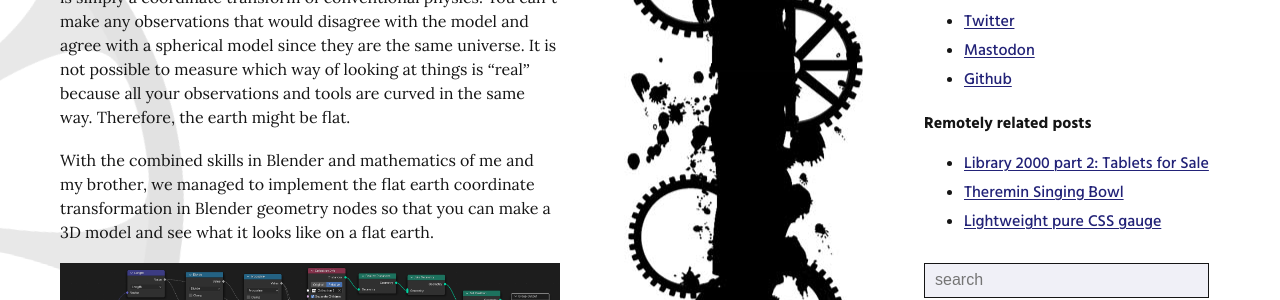
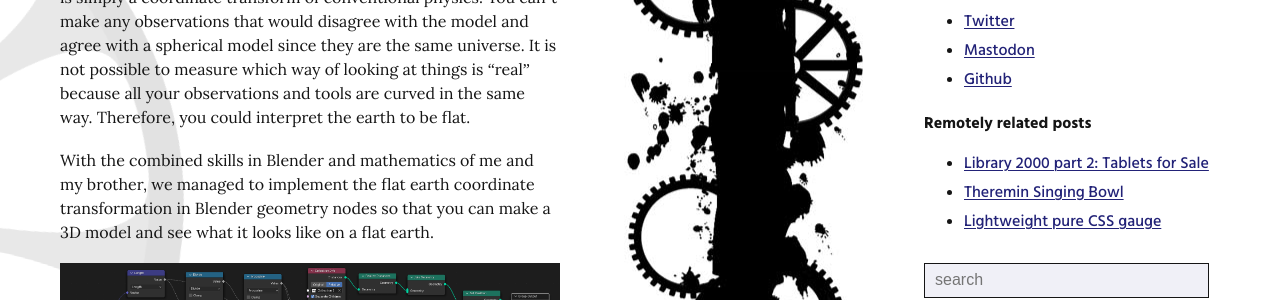
Before and after one commit to pepijndevos/pepijndevos.github.com, a Jekyll site: the page built from _posts/2024-04-14-earth-could-be-round-earth-could-be-flat.markdown, in a window 1280 px wide and 900 px high, scrolled down 2321 px. Shown: the part 297-597 px from the top of the window. Built offline with Jekyll 4.4.1, drawn with Linux system fonts in a browser that asks for light colours; nearby versions of some CDN libraries; some web fonts are replaced; comment, search, counter and statistics services are not loaded; some of the changed text lies outside the part shown.

Commit message:
flat earth

```diff
--- a/_posts/2024-04-14-earth-could-be-round-earth-could-be-flat.markdown
+++ b/_posts/2024-04-14-earth-could-be-round-earth-could-be-flat.markdown
@@ -26,7 +26,7 @@ A lovely result from this flat earth model is that it clearly answers the questi
 
 The downside of this model that physics isn't independent of location and direction. For example the atmosphere is denser in the middle of the disk. A simple equation like $$F=ma$$ becomes hellishly complicated if you want it to work everywhere. There is also a magic Pacman teleportation point on the south pole.
 
-This model is internally consistent and impossible to falsify since it is simply a coordinate transform of conventional physics. You can't make any observations that would disagree with the model and agree with a spherical model since they are the same universe. It is not possible to measure which way of looking at things is "real" because all your observations and tools are curved in the same way. Therefore, the earth might be flat.
+This model is internally consistent and impossible to falsify since it is simply a coordinate transform of conventional physics. You can't make any observations that would disagree with the model and agree with a spherical model since they are the same universe. It is not possible to measure which way of looking at things is "real" because all your observations and tools are curved in the same way. Therefore, you could interpret the earth to be flat.
 
 With the combined skills in Blender and mathematics of me and my brother, we managed to implement the flat earth coordinate transformation in Blender geometry nodes so that you can make a 3D model and see what it looks like on a flat earth.
 
```
